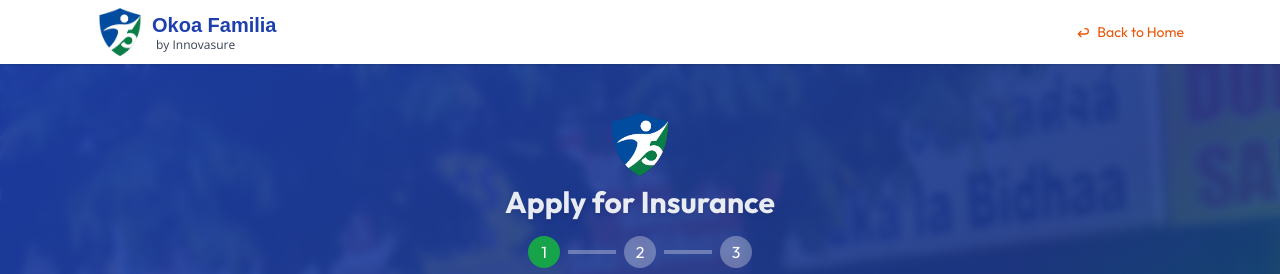
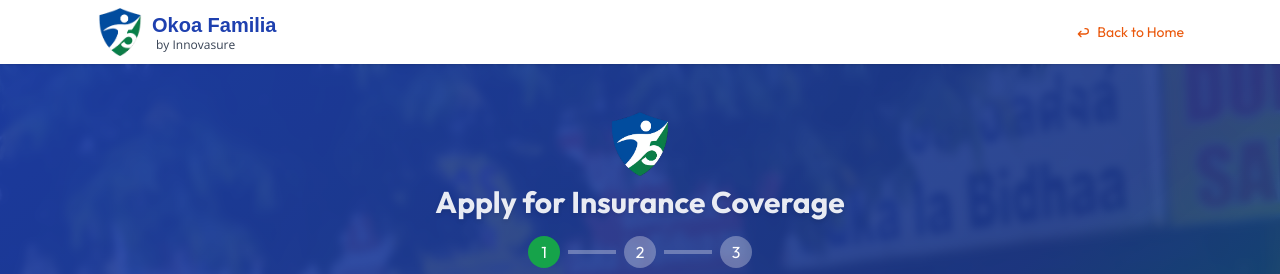
Before and after one commit to supa-modo/okoafamilia, a React (Vite) app: page /register in a window 1280 px wide. Shown: the top 274 px of the page. Built offline with nearby package versions, Linux system fonts and the light colour scheme; no server answers; a web font is replaced by a local one.

Commit message:
Update RegisterPage to clarify insurance application text and add a blank line in LaptopMockup for improved readability.

```diff
--- a/src/pages/RegisterPage.tsx
+++ b/src/pages/RegisterPage.tsx
@@ -905,7 +905,7 @@ const RegisterPage = () => {
                     />
                   </div>
                   <p className="text-white/90 text-xl md:text-2xl lg:text-3xl font-bold text-shadow">
-                    Apply for Insurance
+                    Apply for Insurance Coverage
                   </p>
                 </div>
 
```
Also changed, not shown: src/components/ui/LaptopMockup.tsx (line endings or trailing spaces).
